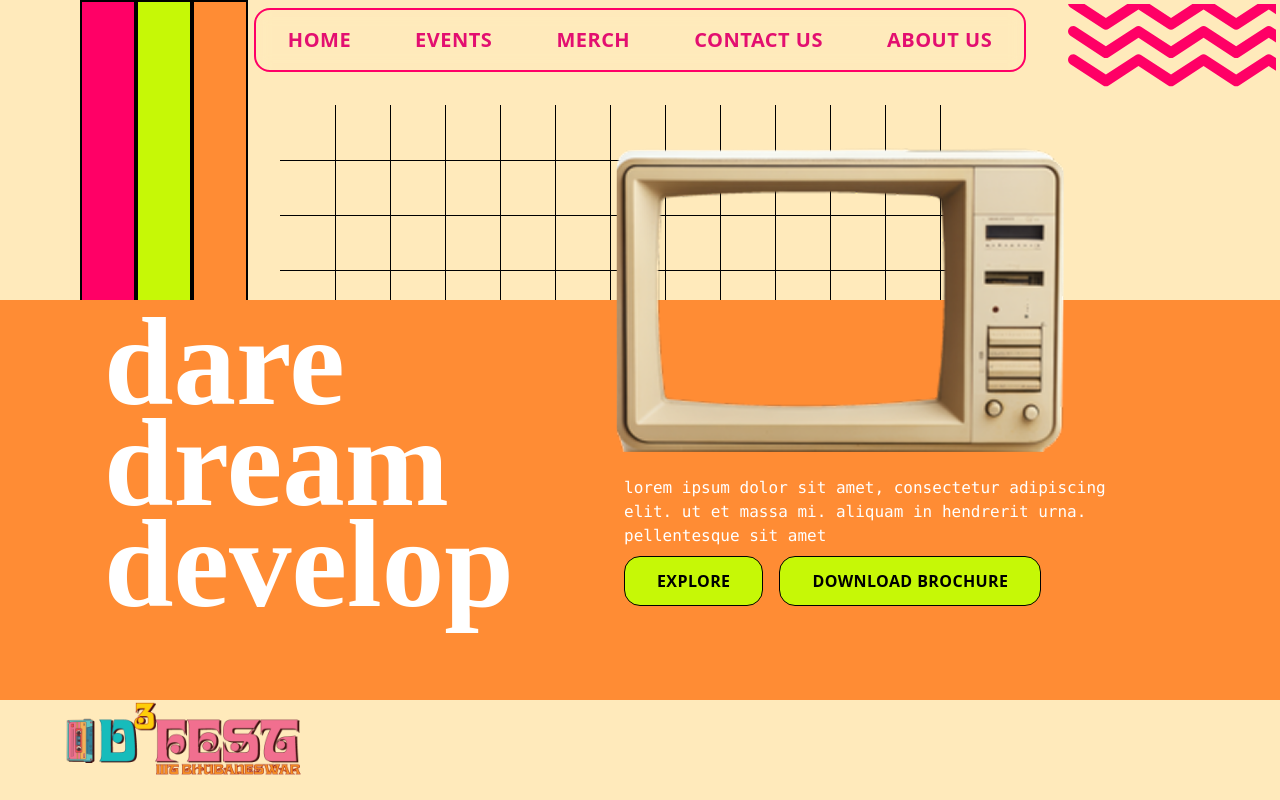
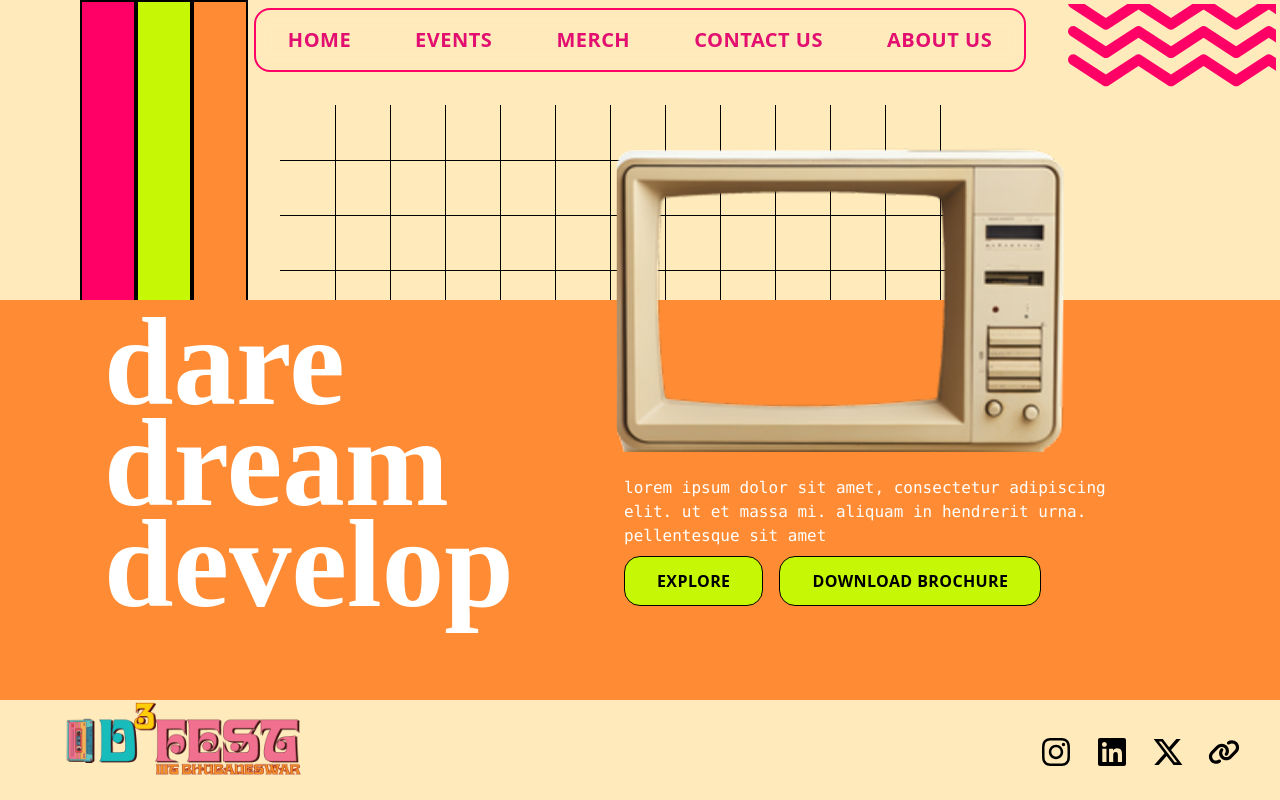
Before and after one commit to p-society/d3-web, a React (Vite) app: page / in a window 1280 px wide. Built offline with nearby package versions, Linux system fonts and the light colour scheme.

Commit message:
feat: icons
Signed-off-by: imanishx <manishbiswal754@gmail.com>

```diff
--- a/package.json
+++ b/package.json
@@ -18,7 +18,8 @@
   },
   "dependencies": {
     "react": "^19.1.1",
-    "react-dom": "^19.1.1"
+    "react-dom": "^19.1.1",
+    "react-icons": "^5.5.0"
   },
   "devDependencies": {
     "@eslint/js": "^9.33.0",
--- a/src/pages/Landingpage.jsx
+++ b/src/pages/Landingpage.jsx
@@ -1,4 +1,6 @@
 import React from 'react'
+import { FaInstagram, FaLinkedin, FaXTwitter, FaLink } from 'react-icons/fa6' // FaLink used for Unstop placeholder
+// import your assets as already done
 import Navbar from '../components/landingpage/navbar'
 import Hero from '../components/landingpage/hero'
 import Sidebar from '../components/landingpage/sidebar'
@@ -16,6 +18,22 @@ const Landingpage = () => {
       <Grid />
       <Hero />
 
+      {/* Social Icons - bottom right */}
+      <div className="absolute bottom-8 right-10 z-30 flex gap-6">
+        <a href="https://instagram.com/" target="_blank" rel="noopener noreferrer">
+          <FaInstagram className="text-[#000000] w-8 h-8 hover:scale-110 transition" />
+        </a>
+        <a href="https://linkedin.com/" target="_blank" rel="noopener noreferrer">
+          <FaLinkedin className="text-[#000000] w-8 h-8 hover:scale-110 transition" />
+        </a>
+        <a href="https://x.com/" target="_blank" rel="noopener noreferrer">
+          <FaXTwitter className="text-black w-8 h-8 hover:scale-110 transition" />
+        </a>
+        <a href="https://unstop.com/" target="_blank" rel="noopener noreferrer">
+          <FaLink className="text-[#000000] w-8 h-8 hover:scale-110 transition" />
+        </a>
+      </div>
+
       {/* Vector Top in top right corner */}
       <div className="absolute top-1 right-1 z-30">
         <img src={vectorTop} alt="Vector Top" className="w-52 h-auto" />
```
Also changed, not shown: 1 other file (tests, documents, lock files or other folders).
